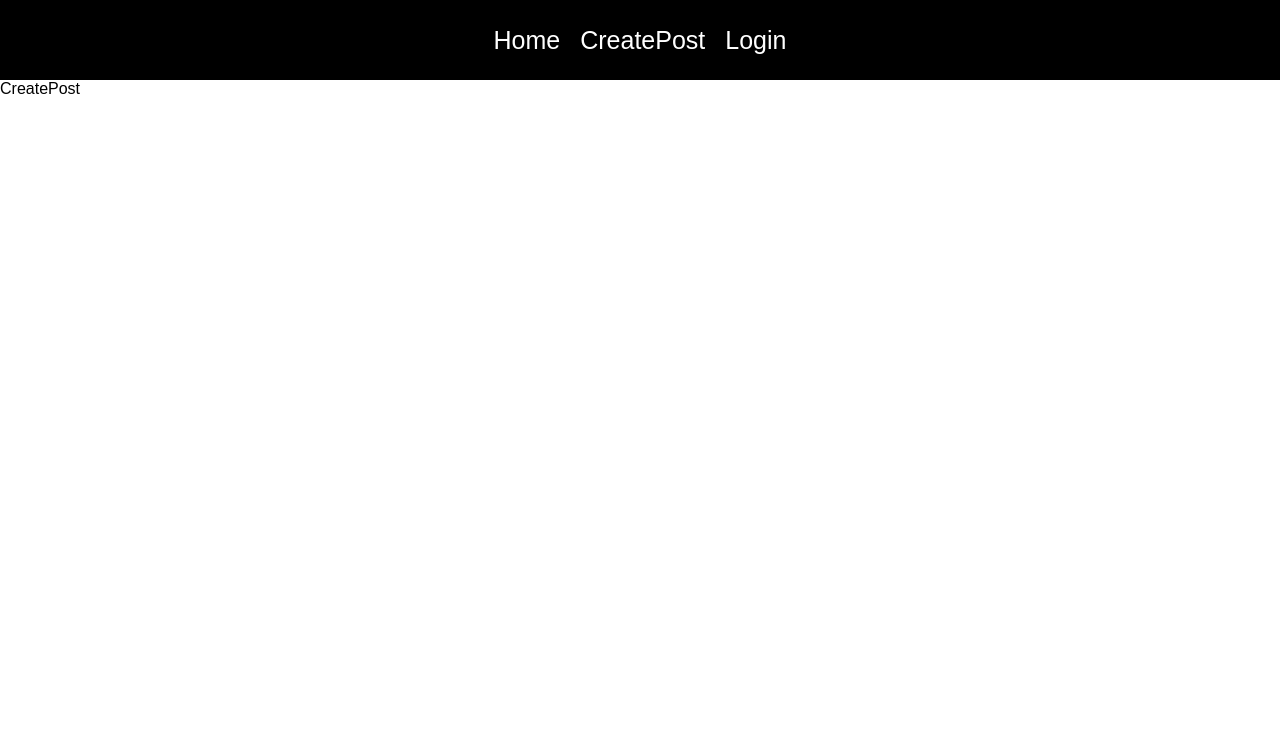
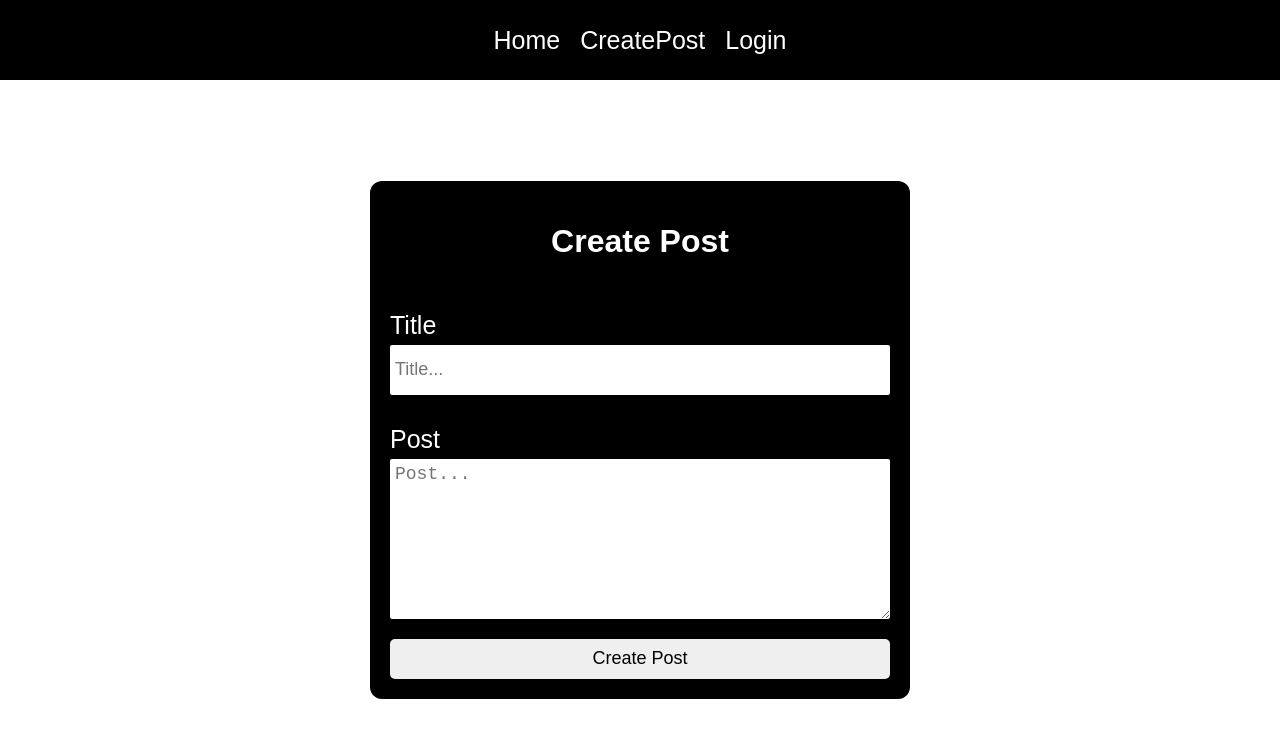
Before and after one commit to Abhimishra2424/Firebase-Blog-App, a React (Create React App) app: page /createpost in a window 1280 px wide. Shown: the top 738 px of the page. Built offline with nearby package versions, Linux system fonts and the light colour scheme.

Commit message:
create post page

```diff
--- a/src/pages/CreatePost.js
+++ b/src/pages/CreatePost.js
@@ -1,11 +1,45 @@
-import React from 'react'
+import React, { useState } from "react";
 
 const CreatePost = () => {
-    return (
-        <div>
-            CreatePost
+  const [title, setTitle] = useState("");
+  const [post, setPost] = useState("");
+
+  const handleSubmit = (e) => {
+    e.preventDefault();
+    console.log(title, post);
+  };
+
+  return (
+    <div className="createPostPage">
+      <div className="cpContainer">
+        <h1>Create Post</h1>
+        <div className="inputGp">
+          <label htmlFor="title">Title</label>
+          <input
+            type="text"
+            id="title"
+            value={title}
+            placeholder="Title..."
+            onChange={(e) => setTitle(e.target.value)}
+          />
         </div>
-    )
-}
+        <div className="inputGp">
+          <label htmlFor="Post">Post</label>
+          <textarea
+            id="Post"
+            rows="10"
+            cols="50"
+            value={post}
+            placeholder="Post..."
+            onChange={(e) => setPost(e.target.value)}
+          ></textarea>
+        </div>
+        <button className="createPostBtn" onClick={handleSubmit}>
+          Create Post
+        </button>
+      </div>
+    </div>
+  );
+};
 
-export default CreatePost
+export default CreatePost;
```
